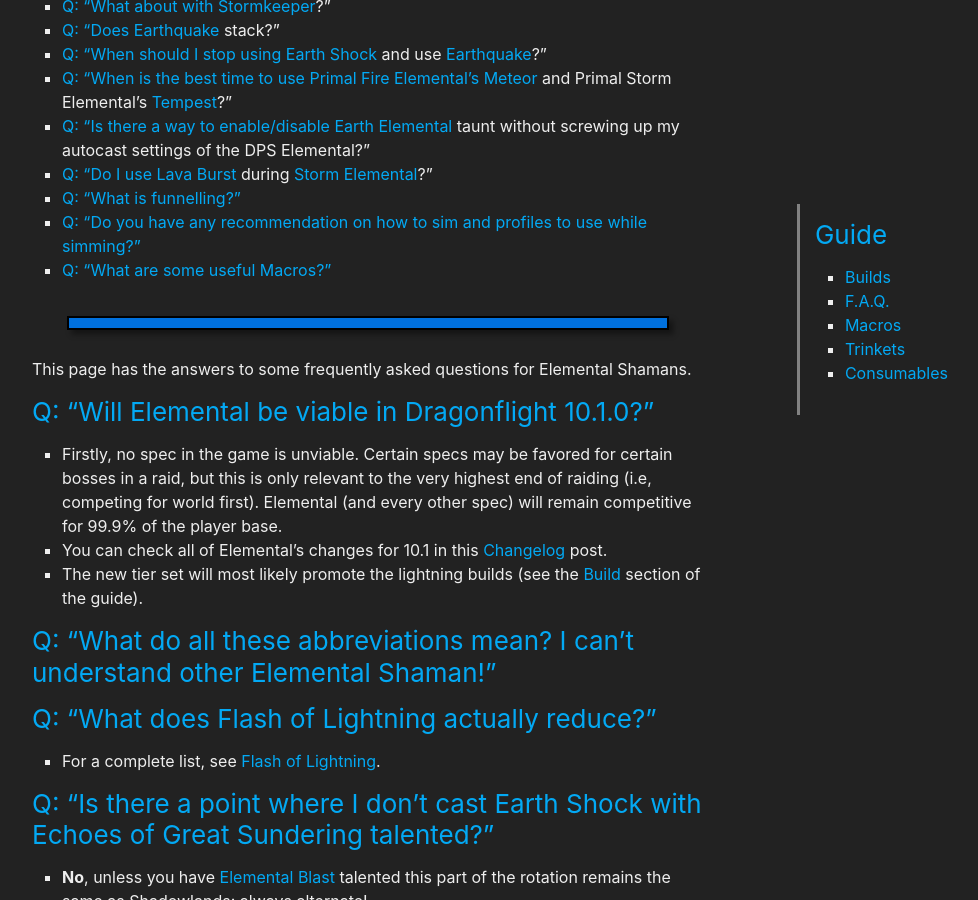
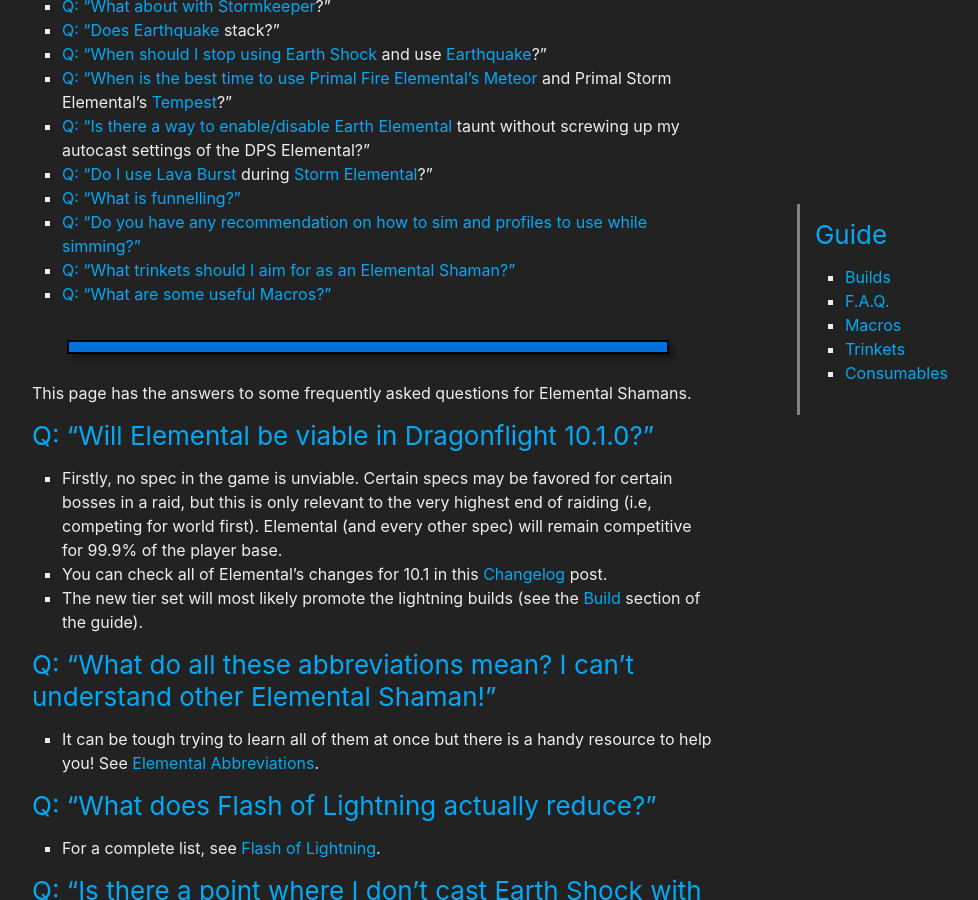
Before and after one commit to stormearthandlava/stormearthandlava.github.io, a Jekyll site: the page built from guide/general/faq.md, in a window 1280 px wide and 900 px high, scrolled down 496 px. Shown: the whole window, without its empty margins (268-1246 px from the left). Built offline with Jekyll 4.4.1, drawn with Linux system fonts in a browser that asks for light colours; a script that is not in the unit is left out; some of the changed text lies outside the part shown.

Commit message:
Small adjusments

```diff
--- a/guide/general/faq.md
+++ b/guide/general/faq.md
@@ -15,6 +15,7 @@
 * The new tier set will most likely promote the lightning builds (see the [Build]({{ site.baseurl }}{% link guide/general/builds.md %}) section of the guide).
 
 ### Q: "What do all these abbreviations mean? I can't understand other Elemental Shaman!"
+* It can be tough trying to learn all of them at once but there is a handy resource to help you! See [Elemental Abbreviations]({{ site.baseurl }}{% link blog/_posts/2023-01-23-ele101.md %}).
 
 ### Q: "What does {{ site.data.talent.fol }} actually reduce?"
 * For a complete list, see [Flash of Lightning]({{ site.baseurl }}{%link blog/_posts/2023-01-23-fol.md %}).
@@ -68,5 +69,8 @@
 ### Q: "Do you have any recommendation on how to sim and profiles to use while simming?"
 * For a complete guide about Elemental's sim, see [this post]({{ site.baseurl }}{%link blog/_posts/2023-01-02-simming.md %}).
 
+### Q: "What trinkets should I aim for as an Elemental Shaman?"
+* For a complete guide about Elemental's trinket, see [Trinket]({{ site.baseurl }}{% link guide/general/trinkets.md %}) section of the guide.
+
 ### Q: "What are some useful Macros?"
 * See the [Macros]({{ site.baseurl }}{% link guide/general/macros.md %}) section of the guide.
```
Also changed, not shown: guide/general/trinkets.md (+2 -2 lines).
